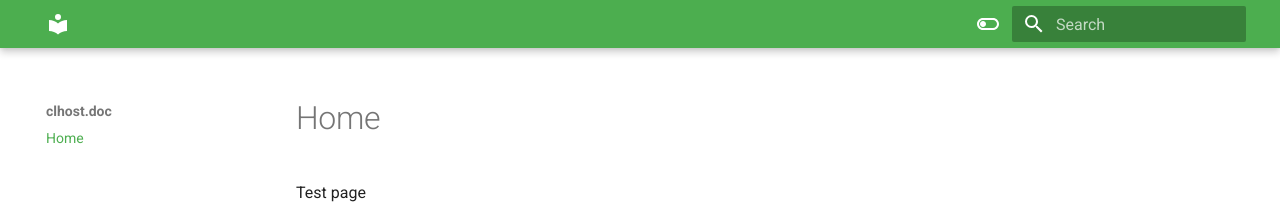
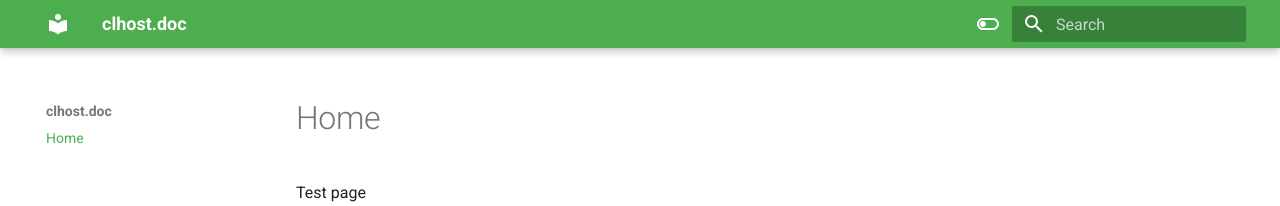
Before and after one commit to clhost/clhost.github.io, an MkDocs documentation site: the page built from docs/index.md, in a window 1280 px wide. Shown: the top 206 px of the page. Built offline with MkDocs 1.6.1 and Material for MkDocs 9.7.7, drawn with Linux system fonts in a browser that asks for light colours.

Commit message:
Remove css

```diff
--- a/docs/css/extra.css
+++ /dev/null
@@ -1,7 +0,0 @@
-.md-header__topic {
-    color: transparent;
-}
-
-.md-header .md-logo img {
-    width: 83px;
-}
--- a/mkdocs.yml
+++ b/mkdocs.yml
@@ -19,6 +19,3 @@
       toggle:
         name: Switch to light mode
         icon: material/toggle-switch
-
-extra_css:
-  - "css/extra.css"
```
